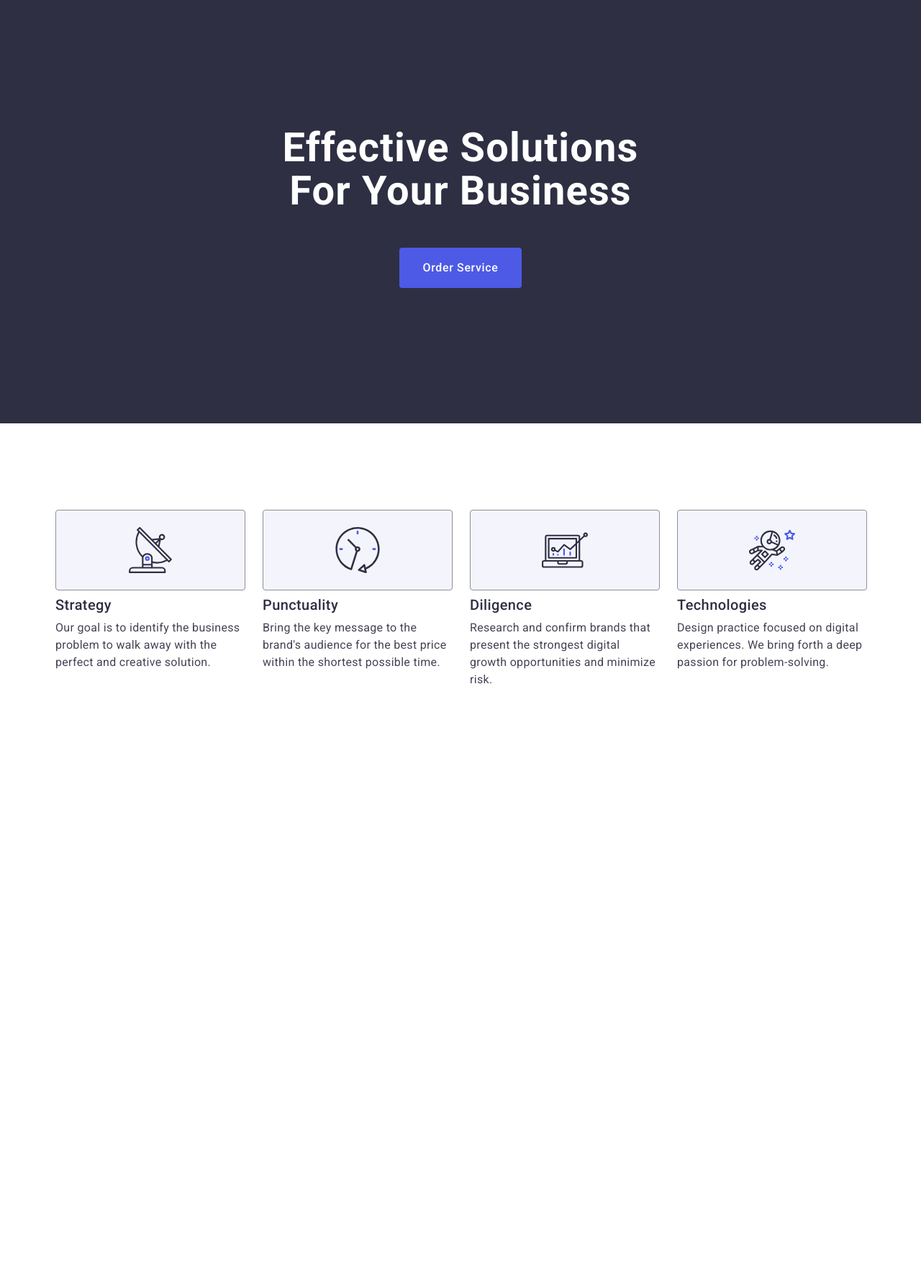
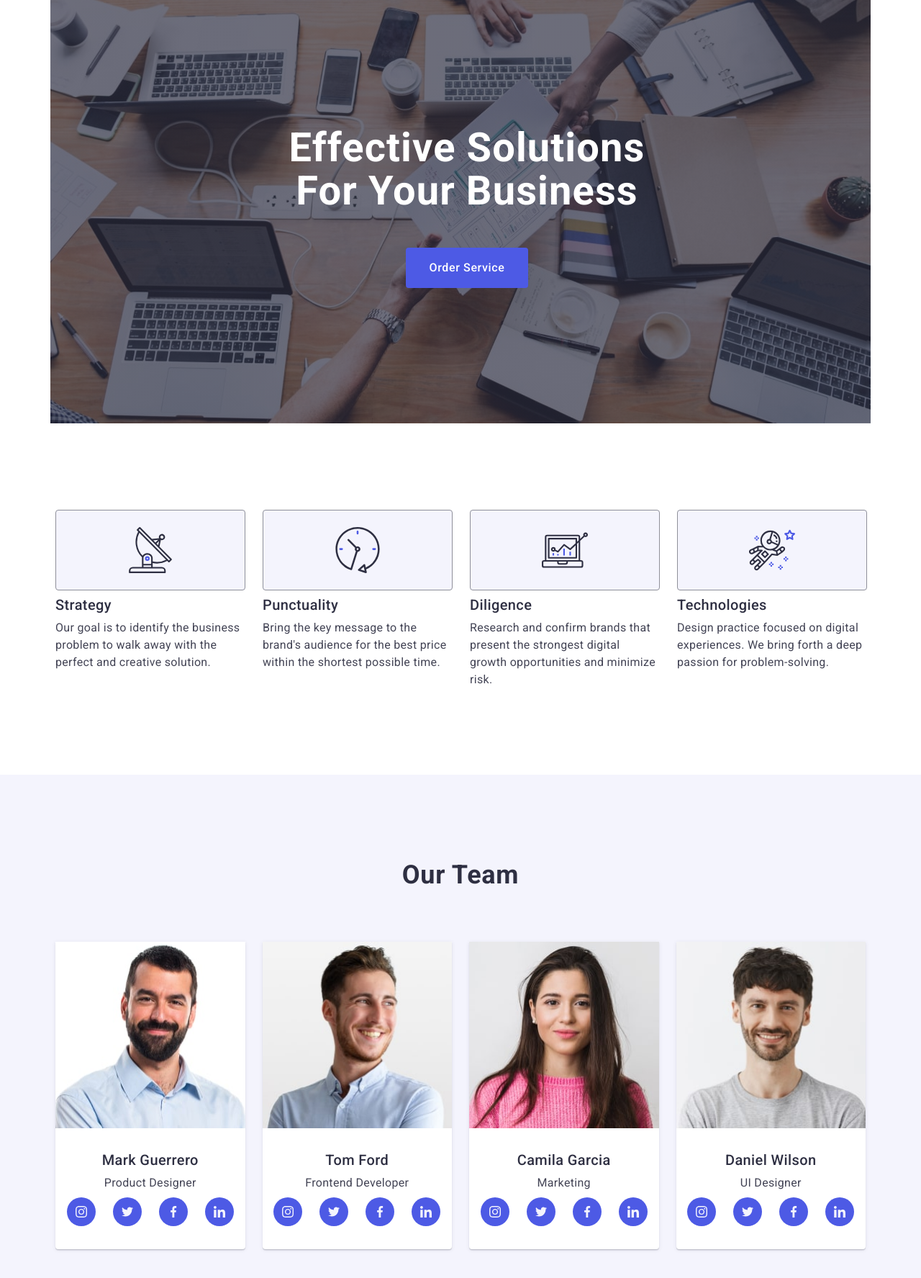
Before and after one commit to TatianaHolubenko/goit-markup-hw-06, a plain HTML site: page index.html in a window 1280 px wide. Shown: the part 85-1860 px from the top of the page at 72% size. Before the commit the page ends 1161 px from the top, so only its background shows below. Drawn offline with nearby package versions, Linux system fonts and the light colour scheme.

Commit message:
team section

```diff
--- a/css/layout/hero.css
+++ b/css/layout/hero.css
@@ -1,4 +1,5 @@
 .hero {
+  max-width: 1140px;
   background-color: var(--navy-blue-color);
   margin-left: auto;
   margin-right: auto;
@@ -66,7 +67,7 @@
         rgba(46, 47, 66, 0.7),
         rgba(46, 47, 66, 0.7)
       ),
-      url('../images/mobile/background-mobile@2x.jpg');
+      url('../../images/mobile/background-mobile@2x.jpg');
   }
 }
 /* 768px - 1158px */
@@ -78,7 +79,7 @@
         rgba(46, 47, 66, 0.7),
         rgba(46, 47, 66, 0.7)
       ),
-      url('../images/tablet/background-tablet.jpg');
+      url('../../images/tablet/background-tablet.jpg');
   }
   .main-title {
     max-width: 496px;
@@ -97,7 +98,7 @@
         rgba(46, 47, 66, 0.7),
         rgba(46, 47, 66, 0.7)
       ),
-      url('../images/tablet/background-tablet@2x.jpg');
+      url('../../images/tablet/background-tablet@2x.jpg');
   }
 }
 /* 1158px - ... */
@@ -109,7 +110,7 @@
         rgba(46, 47, 66, 0.7),
         rgba(46, 47, 66, 0.7)
       ),
-      url('../images/desktop/background-desktop.jpg');
+      url('../../images/desktop/background-desktop.jpg');
   }
   .main-title {
     margin-bottom: 48px;
@@ -124,6 +125,6 @@
         rgba(46, 47, 66, 0.7),
         rgba(46, 47, 66, 0.7)
       ),
-      url('../images/desktop/background-desktop@2x.jpg');
+      url('../../images/desktop/background-desktop@2x.jpg');
   }
 }
--- a/css/layout/team.css
+++ b/css/layout/team.css
@@ -1,10 +1,9 @@
-/*Our Team*/
+/* 0 - 768px */
 .team {
   background-color: var(--cloud-color);
 }
 .team-title {
   margin-bottom: 72px;
-
   color: var(--navy-blue-color);
   text-align: center;
   font-size: var(--second-level-title-font-size);
@@ -15,18 +14,19 @@
 }
 .team-list {
   display: flex;
-  column-gap: 24px;
+  flex-direction: column;
+  justify-content: center;
+  row-gap: 72px;
 }
 .team-list-item {
+  width: 100%;
+  max-width: 264px;
   background-color: var(--white-color);
-
   border-radius: 0px 0px 4px 4px;
   box-shadow: 0px 2px 1px 0px rgba(46, 47, 66, 0.08),
     0px 1px 1px 0px rgba(46, 47, 66, 0.16),
     0px 1px 6px 0px rgba(46, 47, 66, 0.08);
   text-align: center;
-
-  width: calc((100% - 72px) / 4);
 }
 .team-list-content {
   padding: 32px 0;
@@ -34,7 +34,6 @@
 
 .team-list-name {
   margin-bottom: 8px;
-
   color: var(--navy-blue-color);
   text-align: center;
   font-size: var(--third-level-title-font-size);
@@ -77,3 +76,22 @@
 .team-socials-link:focus {
   background-color: var(--ocean-color);
 }
+@media screen and (min-width: 767px) {
+  .team-list {
+    flex-direction: row;
+    flex-wrap: wrap;
+    column-gap: 24px;
+    row-gap: 64px;
+  }
+  .team-list-item {
+    width: calc((100% - 24px) / 2);
+  }
+}
+@media screen and (min-width: 1158px) {
+  .team-list {
+    flex-wrap: nowrap;
+  }
+  .team-list-item {
+    width: calc((100% - 72px) / 4);
+  }
+}
--- a/index.html
+++ b/index.html
@@ -141,7 +141,7 @@
 
 
       <!--Section Our Team-->
-      <!-- <section class="team section">
+      <section class="team section">
         <div class="container">
           <h2 class="team-title">Our Team</h2>
           <ul class="team-list list">
@@ -403,7 +403,7 @@
             </li>
           </ul>
         </div>
-      </section> -->
+      </section>
 
 
 
```
